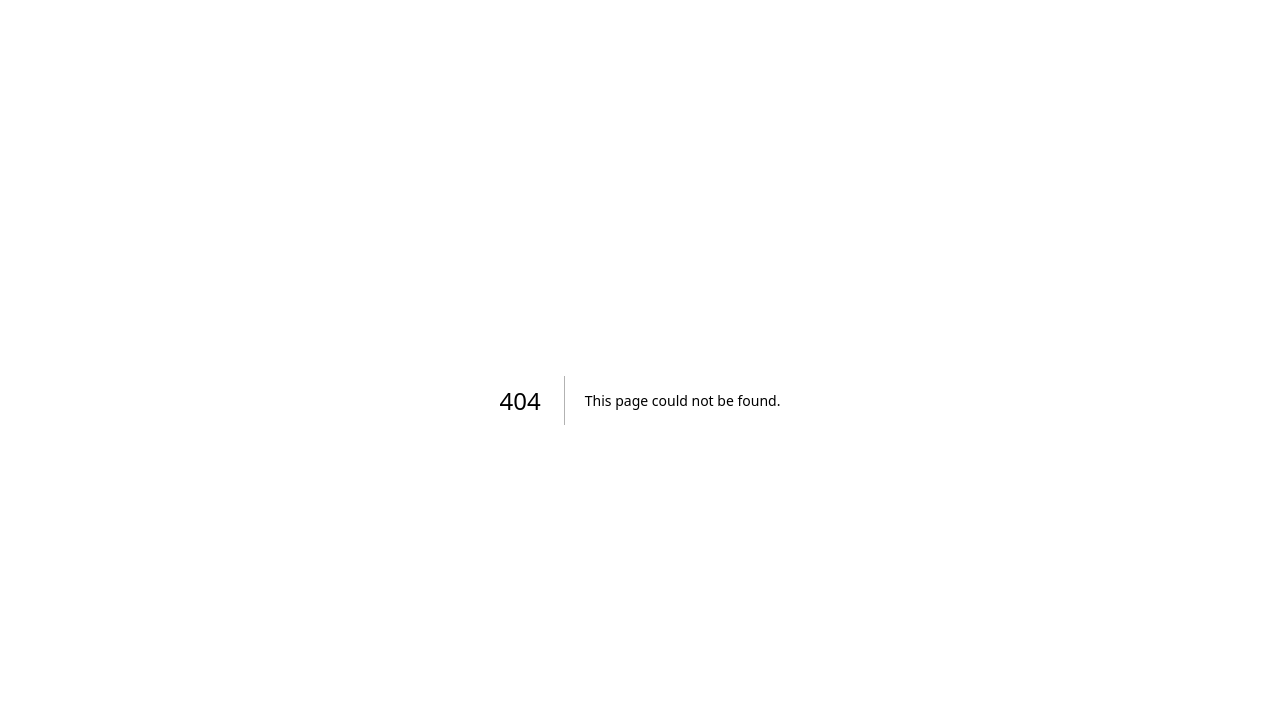
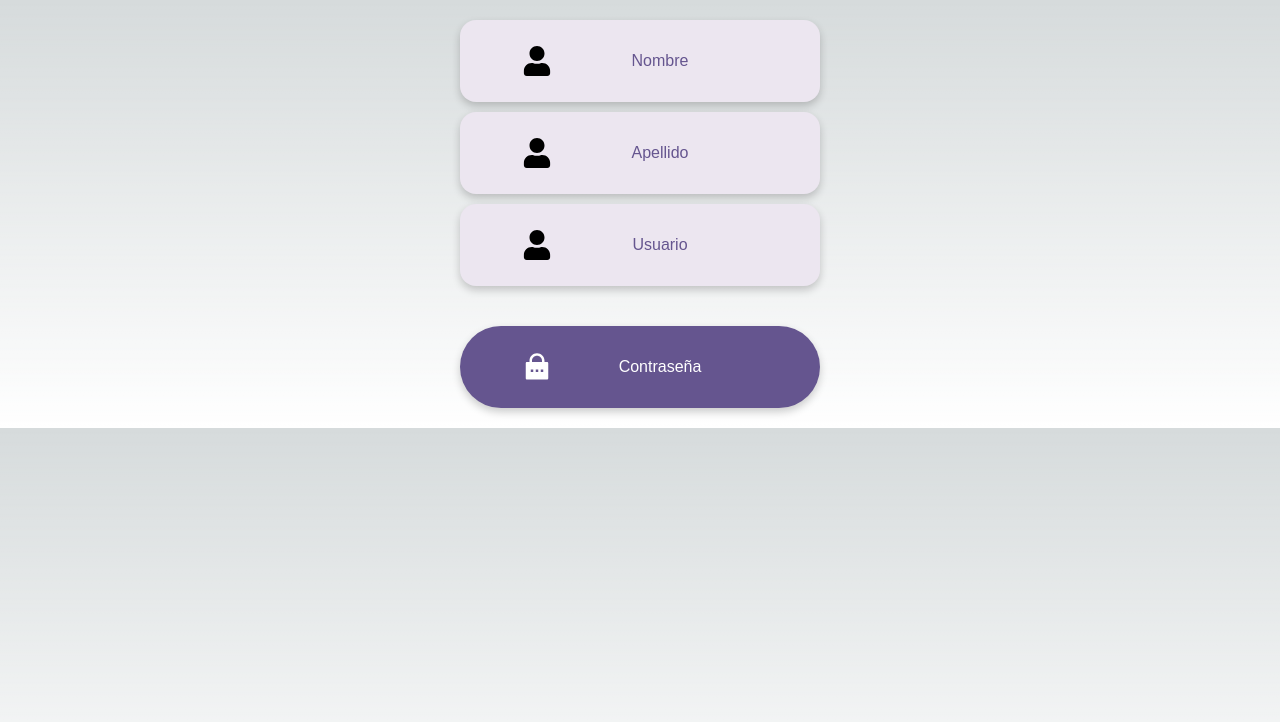
Before and after one commit to nottwithtt/frameworks, a Next.js app in the folder framework/: page /register in a window 1280 px wide. Before the commit this address had no page. Shown: the top 722 px of the page. Built offline with nearby package versions, Linux system fonts and the light colour scheme.

Commit message:
First commit

```diff
--- /dev/null
+++ b/framework/src/app/components/passwordComponent/passwordComponent.jsx
@@ -0,0 +1,15 @@
+import styles from "./passwordComponent.module.css";
+import { RiLockPasswordFill } from "react-icons/ri";
+
+export default function PasswordComponent({ placeholder }) {
+  return (
+    <div className={styles.container}>
+      <RiLockPasswordFill className={styles.icon} />
+      <input
+        type="password"
+        placeholder={placeholder}
+        className={styles.input}
+      ></input>
+    </div>
+  );
+}
--- /dev/null
+++ b/framework/src/app/components/passwordComponent/passwordComponent.module.css
@@ -0,0 +1,30 @@
+.container {
+  display: flex;
+  align-items: center;
+  justify-content: center;
+  background-color: #65558f;
+  width: 360px;
+  height: 82px;
+  border-radius: 100px;
+  box-shadow: 0 4px 8px rgba(0, 0, 0, 0.2); /* Add shadow */
+}
+
+.icon {
+  color: white;
+  width: 40px;
+  height: 30px;
+}
+
+.input {
+  border: none;
+  background: none;
+  outline: none;
+  color: white;
+  text-align: center; /* Ensure text is aligned left */
+  font-size: 16px; /* Adjust font size for better appearance */
+}
+
+.input::placeholder {
+  color: white;
+  text-align: center; /* Ensure placeholder text is aligned left */
+}
--- /dev/null
+++ b/framework/src/app/components/userInfoComponent/userInfoComponent.jsx
@@ -0,0 +1,15 @@
+import styles from "./userInfoComponent.module.css";
+import { FaUser } from "react-icons/fa";
+
+export default function UserInfoComponent({ placeholder }) {
+  return (
+    <div className={styles.container}>
+      <FaUser className={styles.icon} />
+      <input
+        type="text"
+        placeholder={placeholder}
+        className={styles.input}
+      ></input>
+    </div>
+  );
+}
--- /dev/null
+++ b/framework/src/app/components/userInfoComponent/userInfoComponent.module.css
@@ -0,0 +1,31 @@
+/* components/RoundedInput.module.css */
+.container {
+  display: flex;
+  align-items: center;
+  justify-content: center;
+  background-color: #ece6f0;
+  width: 360px;
+  height: 82px;
+  border-radius: 16px;
+  box-shadow: 0 4px 8px rgba(0, 0, 0, 0.2); /* Add shadow */
+}
+
+.icon {
+  color: #000000;
+  width: 40px;
+  height: 30px;
+}
+
+.input {
+  border: none;
+  background: none;
+  outline: none;
+  color: #65558f;
+  text-align: center; /* Ensure text is aligned left */
+  font-size: 16px; /* Adjust font size for better appearance */
+}
+
+.input::placeholder {
+  color: #65558f;
+  text-align: center; /* Ensure placeholder text is aligned left */
+}
--- /dev/null
+++ b/framework/src/app/login/page.module.css
@@ -0,0 +1,13 @@
+.container {
+  display: flex;
+  flex-direction: column;
+  justify-content: space-around;
+  align-items: center;
+  flex-wrap: wrap;
+  gap: 10px;
+  padding: 20px;
+}
+
+.container > :nth-child(1) {
+  margin-bottom: 70px; /* Extra gap for the second item */
+}
--- /dev/null
+++ b/framework/src/app/register/page.jsx
@@ -0,0 +1,14 @@
+import UserInfoComponent from "../components/userInfoComponent/userInfoComponent";
+import PasswordComponent from "../components/passwordComponent/passwordComponent";
+import styles from "./page.module.css";
+
+export default function Register() {
+  return (
+    <div className={styles.container}>
+      <UserInfoComponent placeholder={"Nombre"}></UserInfoComponent>
+      <UserInfoComponent placeholder={"Apellido"}></UserInfoComponent>
+      <UserInfoComponent placeholder={"Usuario"}></UserInfoComponent>
+      <PasswordComponent placeholder={"Contraseña"}></PasswordComponent>
+    </div>
+  );
+}
--- /dev/null
+++ b/framework/src/app/register/page.module.css
@@ -0,0 +1,13 @@
+.container {
+  display: flex;
+  flex-direction: column;
+  justify-content: space-around;
+  align-items: center;
+  flex-wrap: wrap;
+  gap: 10px;
+  padding: 20px;
+}
+
+.container > *:nth-last-child(2) {
+  margin-bottom: 30px; /* Adjust this value as needed */
+}
```
Also changed, not shown: framework/src/app/login/page.jsx (added, +12 -0 lines).
